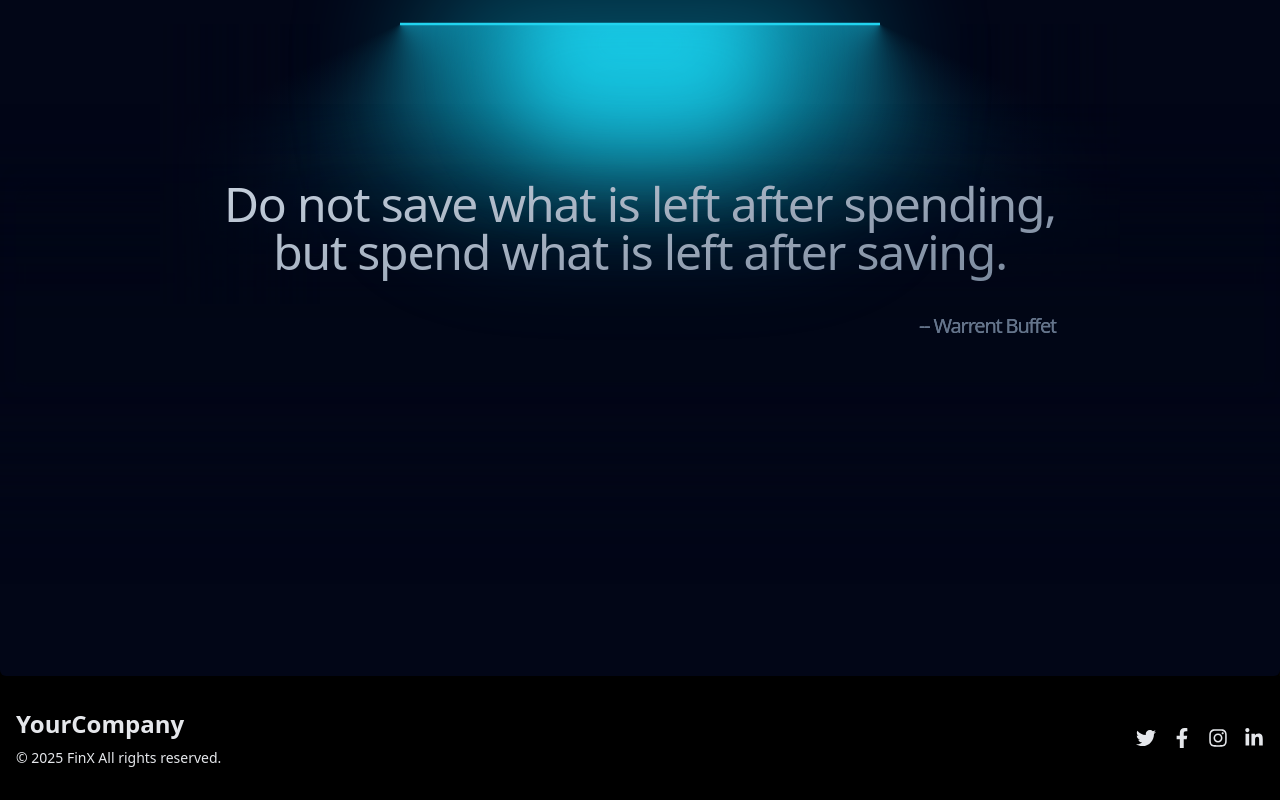
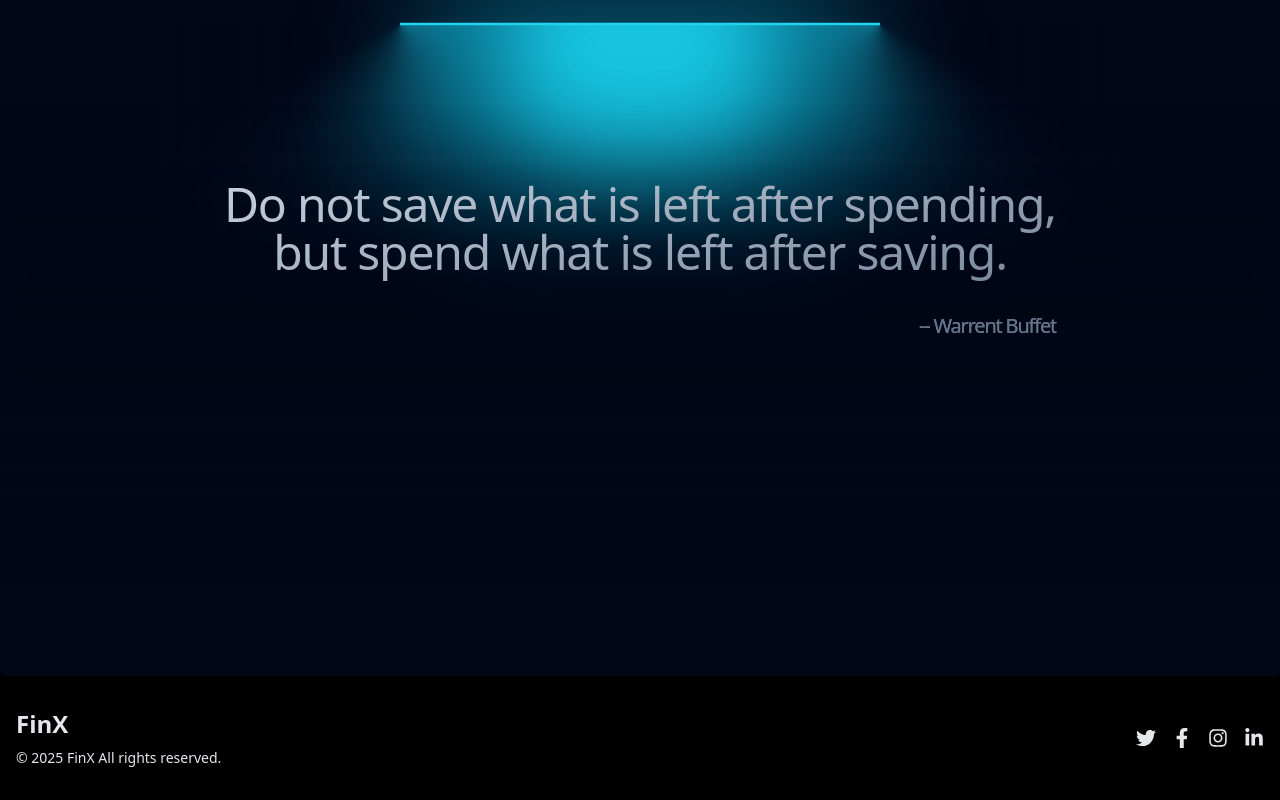
Before and after one commit to efaaz/finance-management-client, a React (Vite) app: page / in a window 1280 px wide. Shown: the part 1728-2528 px from the top of the page. Built offline with nearby package versions, Linux system fonts and the light colour scheme.

Commit message:
Update footer and add public redirects configuration

```diff
--- a/src/components/Landing/Footer.jsx
+++ b/src/components/Landing/Footer.jsx
@@ -15,7 +15,7 @@
           <div className="flex flex-col md:flex-row justify-between items-center">
             {/* Company Branding */}
             <div className="mb-4 md:mb-0 text-center md:text-left">
-              <h1 className="text-2xl font-bold">YourCompany</h1>
+              <h1 className="text-2xl font-bold">FinX</h1>
               <p className="text-sm mt-2">© 2025 FinX All rights reserved.</p>
             </div>
 
```
Also changed, not shown: 1 other file (tests, documents, lock files or other folders).
